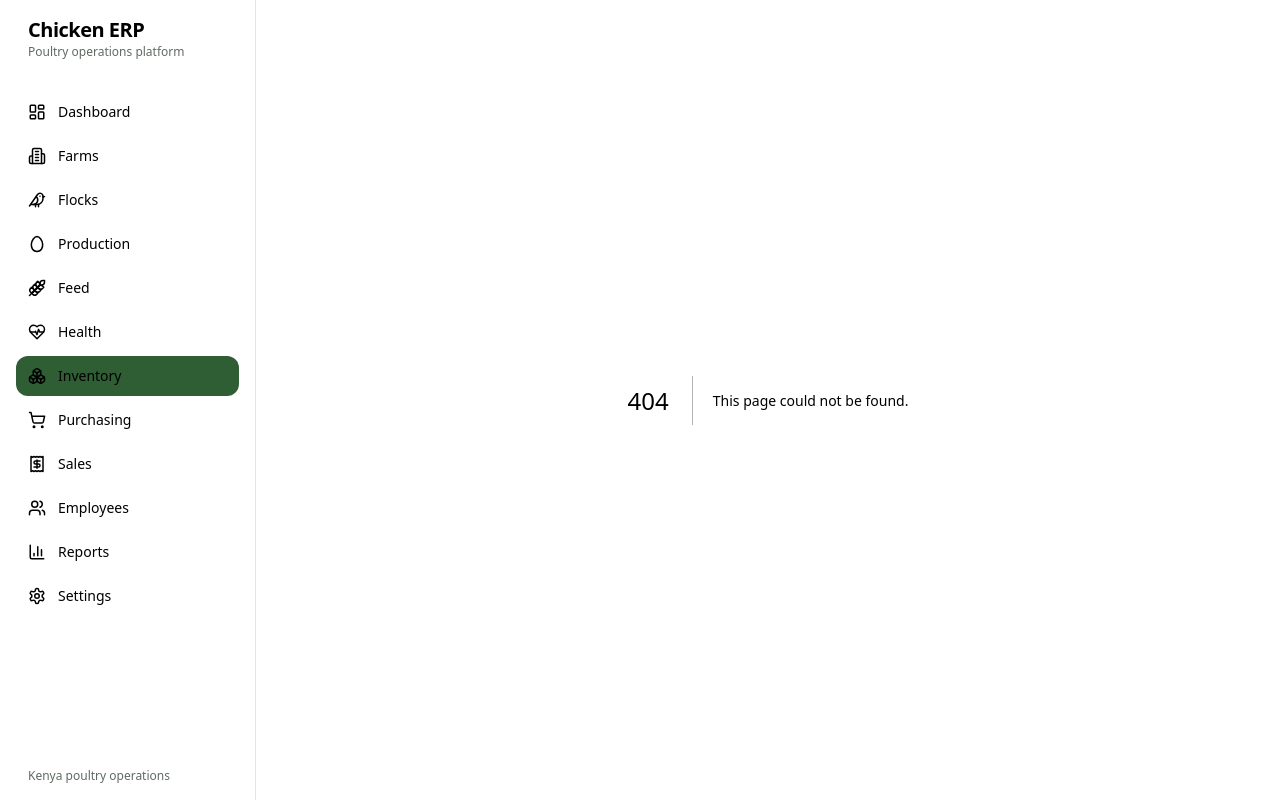
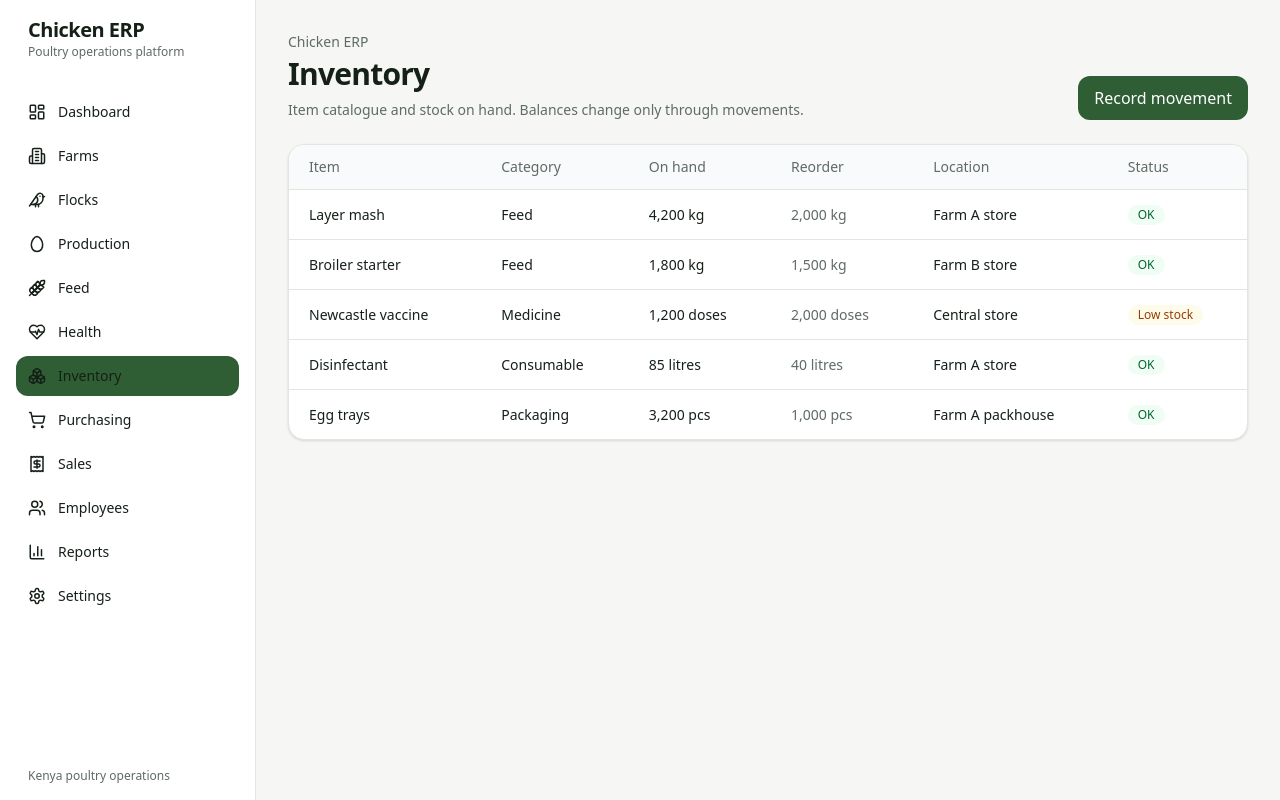
Before and after one commit to Mesharl/chicken-erp, a Next.js app: page /inventory in a window 1280 px wide. Before the commit this address had no page. Built offline with nearby package versions, Linux system fonts and the light colour scheme.

Commit message:
Add inventory page

```diff
--- /dev/null
+++ b/src/app/inventory/page.tsx
@@ -0,0 +1,62 @@
+import { PageHeader } from "@/components/page-header";
+import { Badge } from "@/components/badge";
+import { stockItems } from "@/lib/mock-data";
+
+export default function InventoryPage() {
+  return (
+    <div className="p-5 md:p-8">
+      <PageHeader
+        title="Inventory"
+        description="Item catalogue and stock on hand. Balances change only through movements."
+        action={
+          <button
+            type="button"
+            className="rounded-xl bg-[var(--accent)] px-4 py-2.5 text-sm font-semibold text-white"
+          >
+            Record movement
+          </button>
+        }
+      />
+
+      <div className="overflow-hidden rounded-2xl border border-[var(--border)] bg-white shadow-sm">
+        <div className="overflow-x-auto">
+          <table className="w-full min-w-[720px] text-left text-sm">
+            <thead className="bg-slate-50 text-[var(--muted)]">
+              <tr>
+                <th className="px-5 py-3 font-medium">Item</th>
+                <th className="px-5 py-3 font-medium">Category</th>
+                <th className="px-5 py-3 font-medium">On hand</th>
+                <th className="px-5 py-3 font-medium">Reorder</th>
+                <th className="px-5 py-3 font-medium">Location</th>
+                <th className="px-5 py-3 font-medium">Status</th>
+              </tr>
+            </thead>
+            <tbody>
+              {stockItems.map((s) => {
+                const low = s.onHand < s.reorderLevel;
+                return (
+                  <tr key={s.id} className="border-t border-[var(--border)]">
+                    <td className="px-5 py-3.5 font-medium">{s.name}</td>
+                    <td className="px-5 py-3.5">{s.category}</td>
+                    <td className="px-5 py-3.5">
+                      {s.onHand.toLocaleString()} {s.unit}
+                    </td>
+                    <td className="px-5 py-3.5 text-[var(--muted)]">
+                      {s.reorderLevel.toLocaleString()} {s.unit}
+                    </td>
+                    <td className="px-5 py-3.5">{s.location}</td>
+                    <td className="px-5 py-3.5">
+                      <Badge tone={low ? "warning" : "success"}>
+                        {low ? "Low stock" : "OK"}
+                      </Badge>
+                    </td>
+                  </tr>
+                );
+              })}
+            </tbody>
+          </table>
+        </div>
+      </div>
+    </div>
+  );
+}
```
